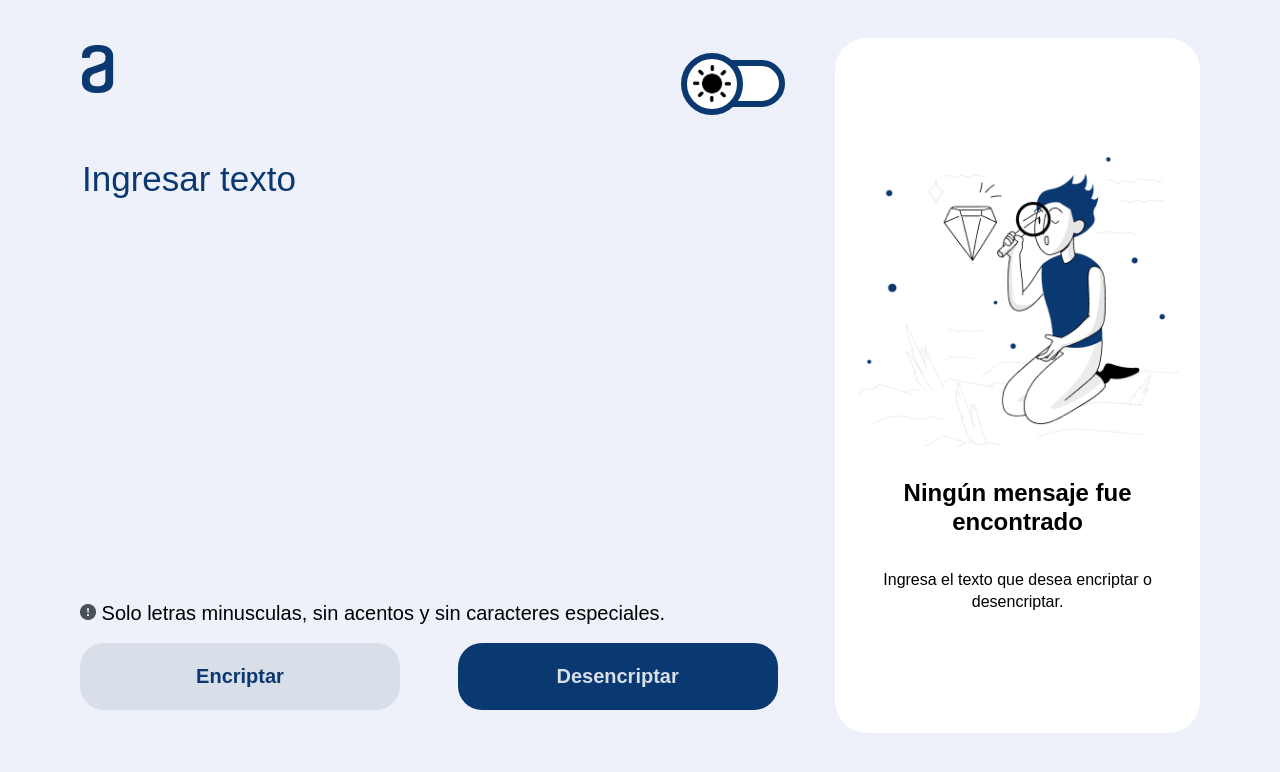
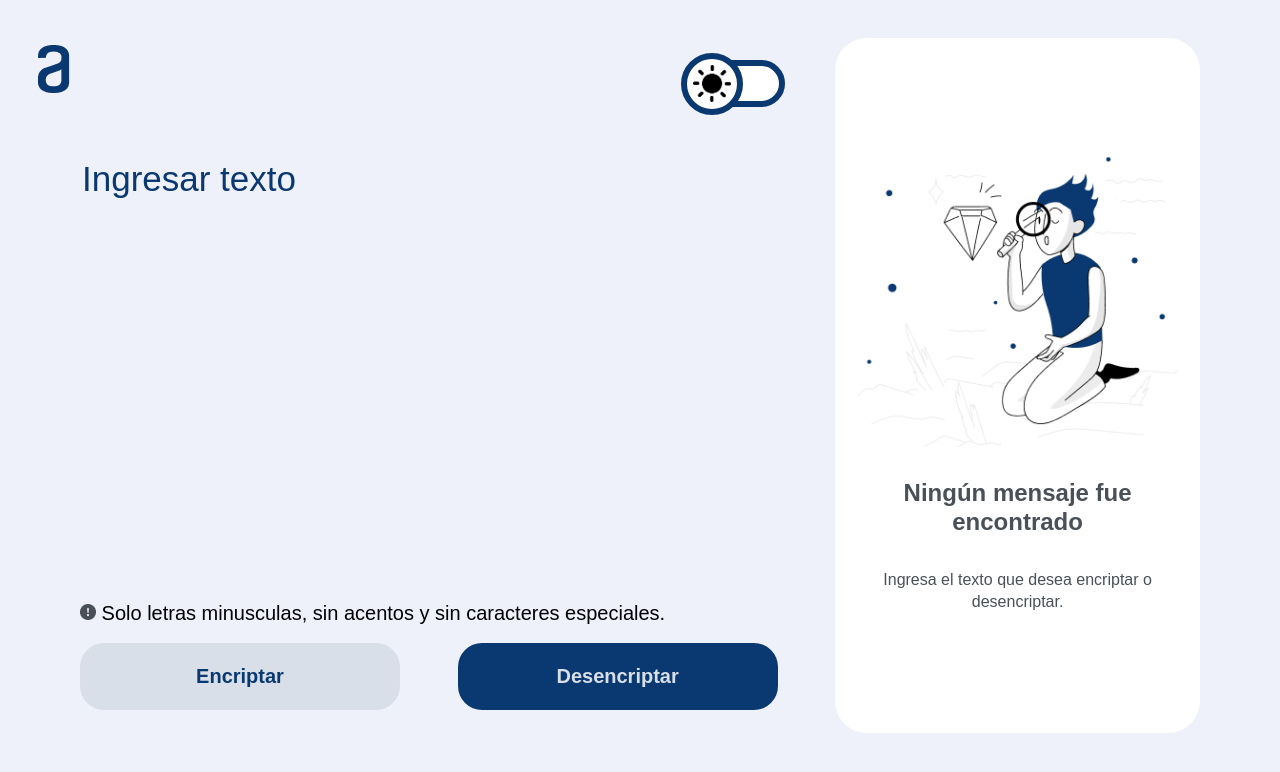
Before and after one commit to XavierCruces98/Challenge-Oracle-ONE-Latam, a plain HTML site: page index.html in a window 1280 px wide. Shown: the top 772 px of the page. Drawn offline with Linux system fonts and the light colour scheme.

Commit message:
final 25-05-2023 17.23pm

```diff
--- a/2. css/estilos-dark.css
+++ b/2. css/estilos-dark.css
@@ -3,7 +3,7 @@ html{
   font-size: 20px;
   background-color: #000000;
   height: 100%; /* para tener el 100% de la pantalla */
-  transition:  1s;
+  transition:  all 0.5s;
 }
 
 body{
@@ -51,18 +51,24 @@ main{
   border-radius: 32px  ;
   background-color: #5a5a5a;
   width: 320px;
-
+  transition: all 0.5s;
+}
+.sin-resultado{
+  color: white;
+  transition: all 0.5s;
 }
 .sin-resultado h2{
   font-size: 24px;
   margin-top: 10%;
   font-weight: 600;
   line-height: 120%;
+  color:  white;
 }
 .sin-resultado p{
   font-size: 16px;
   margin-top: 10%;
   line-height: 140%;
+  color:  white;
 }
 
 /*-------------------------------------*/
@@ -78,8 +84,8 @@ main{
 .informacion-contenedor-texto{
   margin-bottom: 20px;
   grid-column: 1 / span 2 ;
-
   color: white;
+  transition: all 0.5s;
 }
 
 /*-------------------------------------*/
@@ -92,7 +98,6 @@ button{
   background-color: #D8DFE8;
   font-size: 20px;
   font-weight: 600;
-
 }
 
 button:active{
@@ -135,17 +140,17 @@ textarea:focus {
   outline: none; /* elimina el molesto borde por defecto*/
 }
 
+
 #textarea-1{
   width: 700px;
   height: 400px;
   font-size: 35px;
   font-family:sans-serif;
+  margin-top: 50px;
+}
 
-  margin-top: 50px;
-
-}
 #textarea-1::placeholder{
-  color: #0A3871;
+  color: #ffffff;
 }
 
 #textarea-2{
--- a/2. css/estilos-ligth.css
+++ b/2. css/estilos-ligth.css
@@ -2,7 +2,7 @@ html{
   font-size: 20px;
   background-color: #EFF1FA;
   height: 100%; /* para tener el 100% de la pantalla */
-  transition:  1s;
+  transition: all 0.5s;
 }
 
 body{
@@ -50,17 +50,25 @@ main{
   border-radius: 32px  ;
   background-color: rgb(255, 255, 255);
   width: 320px;
+
+  transition: all 0.5s;
+}
+.sin-resultado{
+  transition: all 0.5s;
+
 }
 .sin-resultado h2{
   font-size: 24px;
   margin-top: 10%;
   font-weight: 600;
   line-height: 120%;
+  color: #495057;
 }
 .sin-resultado p{
   font-size: 16px;
   margin-top: 10%;
   line-height: 140%;
+  color: #495057;
 }
 
 /*-------------------------------------*/
@@ -76,6 +84,7 @@ main{
   margin-bottom: 20px;
   grid-column: 1 / span 2 ;
   color: rgb(0, 0, 0);
+  transition: all 0.5s;
 }
 
 /*-------------------------------------*/
--- a/index.html
+++ b/index.html
@@ -10,12 +10,13 @@
   <link rel="stylesheet" href="2. css/estilos-ligth.css" id="mi-hoja-css">
   <link rel="stylesheet" href="2. css/estilos-boton-mode.css">
 
-  <title>Document</title>
+  <link rel="shortcut icon" type="image/png"  href="1. imagenes/icono.png">
+  <title>Encriptador Alura</title>
 </head>
 <body>
 
   <header>
-    <img src="1. imagenes/Logo.png" alt="logo de alura" class="imagen-logo">
+    <img src="1. imagenes/LogoRecortado.png" alt="logo de alura" class="imagen-logo">
   </header>
 
   <main>
```
Also changed, not shown: 1. imagenes/icono.png (added).
